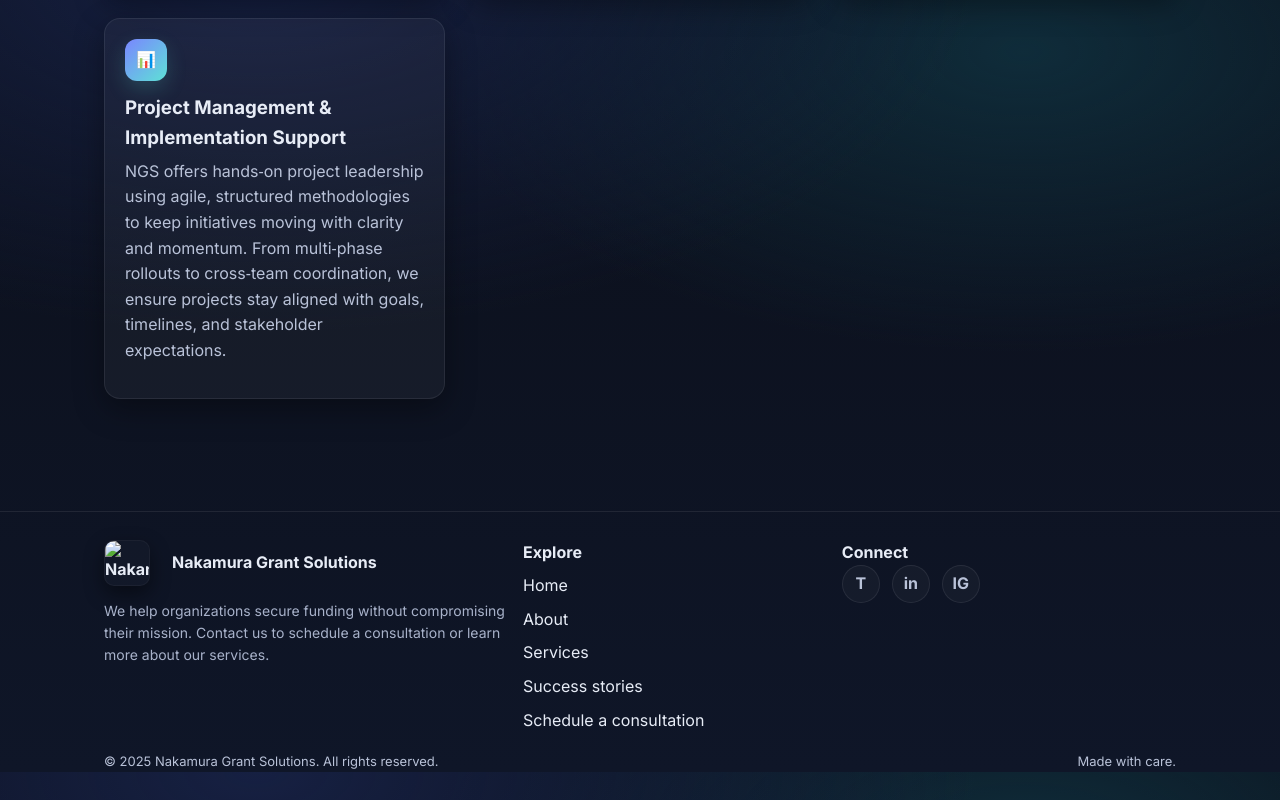
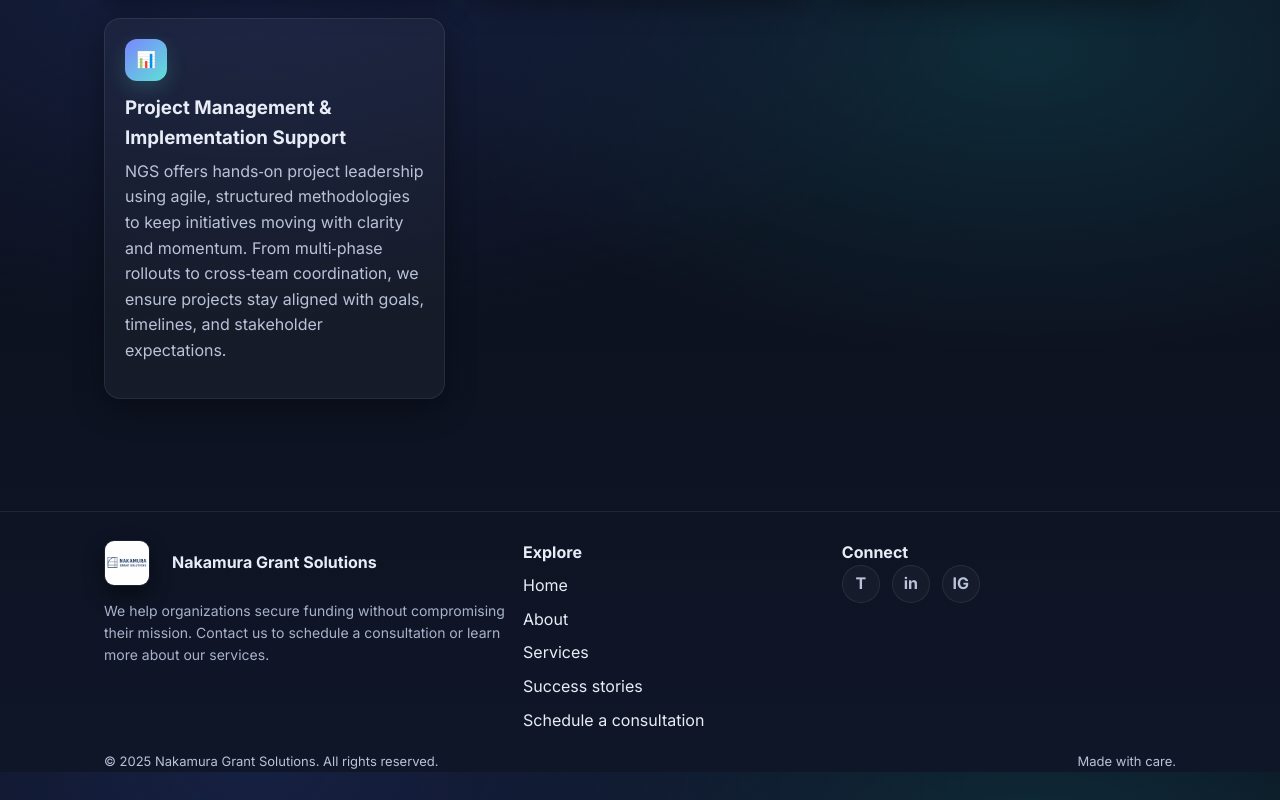
Before and after one commit to NakamuraGrantSolutions/Nakamuragrantsolutions.github.io, a plain HTML site: page index.html in a window 1280 px wide. Shown: the part 828-1628 px from the top of the page. Drawn offline with Linux system fonts and the light colour scheme.

Commit message:
Fix HTML encoding issues in index.html

```diff
--- a/index.html
+++ b/index.html
@@ -172,7 +172,7 @@
     <div class="container footer-grid" role="contentinfo">
       <div>
         <div class="brand" style="margin-bottom:10px;">
-          <img class="logo" src="NGSImage.jpg" alt="Nakamura Grant Solutions logo">
+          <img class="logo" src="NGS Logo.png" alt="Nakamura Grant Solutions logo">
           <span style="margin-left:10px;">Nakamura Grant Solutions</span>
         </div>
         <p class="meta" style="max-width:520px;">We help organizations secure funding without compromising their mission. Contact us to schedule a consultation or learn more about our services.</p>
```
